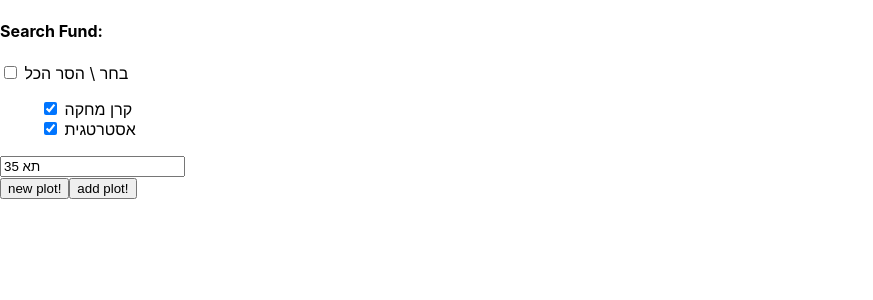
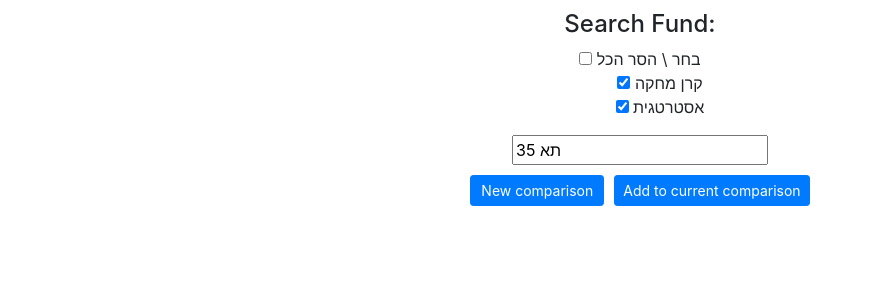
Before and after one commit to nitsan57/stock, a React (Create React App) app: page / in a window 1280 px wide. Shown: the top 300 px of the page, without its empty margins (0-873 px from the left). Built offline with nearby package versions, Linux system fonts and the light colour scheme; what react-plotly.js would draw is missing.

Commit message:
[General] add some style

```diff
--- a/package.json
+++ b/package.json
@@ -7,11 +7,13 @@
     "@testing-library/jest-dom": "^5.11.4",
     "@testing-library/react": "^11.1.0",
     "@testing-library/user-event": "^12.1.10",
+    "bootstrap": "^4.5.3",
     "fetch-jsonp": "^1.1.3",
     "plotly.js": "^1.57.1",
     "plotly.js-basic-dist": "^1.57.1",
     "rc-slider": "^9.7.1",
     "react": "^17.0.1",
+    "react-bootstrap": "^1.4.0",
     "react-dom": "^17.0.1",
     "react-loader-spinner": "^3.1.14",
     "react-plotly.js": "^2.5.0",
--- a/src/Info/Info.js
+++ b/src/Info/Info.js
@@ -1,6 +1,6 @@
-import React           from 'react';
-import { fetch_data }  from '../Utils';
-import Fund_Display    from '../Fund_Display/Fund_Display';
+import React from 'react';
+import { fetch_data } from '../Utils';
+import Fund_Display from '../Fund_Display/Fund_Display';
 
 class Info extends React.Component {
 	constructor(props) {
@@ -22,7 +22,7 @@ class Info extends React.Component {
 		let all_results = [];
 		for (k = 0; k < this.props.funds.length; k++) {
 			fund_id = String(this.props.funds[k]['id']);
-			if (fund_id[0] == '5') {
+			if (fund_id[0] === '5') {
 				url = fund_url + fund_id;
 			} else {
 				url = etf_url + fund_id;
@@ -31,7 +31,6 @@ class Info extends React.Component {
 			all_results.push(fetch_data('GET', url, '', 'application/x-www-form-urlencoded'));
 		}
 		all_results = await Promise.allSettled(all_results); // to wait one time only
-
 		let fund_data;
 		let etf_data;
 
@@ -59,8 +58,8 @@ class Info extends React.Component {
 				var_fee: var_fee,
 				truste_fee: truste_fee,
 			};
-			if(this.state.info.some(e => e.id == relevant_info["id"])) {
-				continue
+			if (this.state.info.some((e) => e.id == relevant_info['id'])) {
+				continue;
 			} else {
 				this.setState((prevState) => ({
 					info: [...prevState.info, relevant_info],
@@ -76,8 +75,8 @@ class Info extends React.Component {
 			this.props.tableHandler();
 		}
 		if (this.props.is_button_pressed !== prevProps.is_button_pressed) {
-			if ((this.props.is_button_pressed) && (this.props.funds.length  == 0)) {
-			this.setState({info:[]})
+			if (this.props.is_button_pressed && this.props.funds.length == 0) {
+				this.setState({ info: [] });
 			}
 		}
 	}
--- a/src/graph/Graph.js
+++ b/src/graph/Graph.js
@@ -36,7 +36,7 @@ class Graph extends React.Component {
 
 	componentDidMount() {}
 
-	async get_intrument_list(first_date, last_date, instrument_list, to_add_plot) {
+	async get_intrument_list(today, instrument_list, to_add_plot) {
 		var raw_data = this.state.raw_data;
 		if (!to_add_plot) {
 			await this.setStateAsync({ data: [] });
@@ -46,11 +46,9 @@ class Graph extends React.Component {
 		}
 		let current_len = this.state.instruments.length;
 		let diff_len = instrument_list.length - this.state.instruments.length;
-		// console.log(current_len, diff_len);
-		// console.log(instrument_list.slice(current_len, current_len + diff_len));
 		let total_inst = this.state.instruments.concat(instrument_list.slice(current_len, current_len + diff_len));
 
-		await this.get_intruments_data(first_date, last_date, total_inst, raw_data);
+		await this.get_intruments_data(today, total_inst, raw_data);
 		this.setState({ instruments: total_inst });
 	}
 
@@ -122,9 +120,7 @@ class Graph extends React.Component {
 			let start_date = 0;
 			if (date_range[1] !== 0) {
 				start_date = min_data_length - date_range[1];
-
 				min_data_length = min_data_length - date_range[0];
-				console.log(min_data_length, start_date);
 			}
 			for (i = 0; i < data_array.length; i++) {
 				value = data_array[i];
@@ -165,16 +161,25 @@ class Graph extends React.Component {
 		});
 	}
 
-	fetch_fund(first_date, last_date, instrument, raw_data) {
+	fetch_fund(today, instrument, raw_data) {
 		var temp_res = [];
-
+		let year = today.split('-')[0];
+		let before_5 = today.replace(year, year - 5);
 		var i;
-		for (i = 1; i < 30; i++) {
+		for (i = 1; i < 42; i++) {
 			var instrument_id = instrument['id'];
 			var url = 'https://mayaapi.tase.co.il/api/fund/history';
 
 			var data =
-				'DateFrom=2015-12-1&DateTo=2020-12-09&FundId=' + instrument_id + '&Page=' + String(i) + '&Period=0';
+				'DateFrom=' +
+				before_5 +
+				'&DateTo=' +
+				today +
+				'&FundId=' +
+				instrument_id +
+				'&Page=' +
+				String(i) +
+				'&Period=0';
 
 			let res = fetch_data('POST', url, data, 'application/x-www-form-urlencoded');
 			temp_res.push(res);
@@ -182,15 +187,17 @@ class Graph extends React.Component {
 		raw_data.push(temp_res);
 	}
 
-	fetch_security(first_date, last_date, instrument, raw_data) {
+	fetch_security(today, instrument, raw_data) {
 		var temp_res = [];
 		var i;
-		for (i = 1; i < 30; i++) {
+		let year = today.split('-')[0];
+		let before_5 = today.replace(year, year - 5);
+		for (i = 1; i < 45; i++) {
 			var instrument_id = instrument['id'];
 			var url = 'https://api.tase.co.il/api/security/historyeod';
 			var data = {
-				dFrom: '2015-12-1',
-				dTo: '2020-12-09',
+				dFrom: before_5,
+				dTo: today,
 				oId: instrument_id,
 				pageNum: i,
 				pType: '8',
@@ -203,7 +210,7 @@ class Graph extends React.Component {
 		raw_data.push(temp_res);
 	}
 
-	async get_intruments_data(first_date, last_date, instruments, raw_data) {
+	async get_intruments_data(today, instruments, raw_data) {
 		var instrument;
 		var i;
 		let add_len = raw_data.length;
@@ -212,9 +219,9 @@ class Graph extends React.Component {
 			instrument = instruments[i];
 			var instrument_id = instrument['id'];
 			if (String(instrument_id)[0] === '1') {
-				this.fetch_security(first_date, last_date, instrument, raw_data);
+				this.fetch_security(today, instrument, raw_data);
 			} else {
-				this.fetch_fund(first_date, last_date, instrument, raw_data);
+				this.fetch_fund(today, instrument, raw_data);
 			}
 		}
 		this.setState({ raw_data: raw_data });
@@ -227,8 +234,7 @@ class Graph extends React.Component {
 		if (this.props.is_button_pressed !== prevProps.is_button_pressed) {
 			if (this.props.is_button_pressed) {
 				this.setState({ is_data_loaded: false });
-				var first_date = this.props.first_date;
-				var last_date = this.props.last_date;
+				var today = this.props.today;
 				var funds = this.props.funds;
 				if (funds.length === 0) {
 					this.setState({ is_data_loaded: null });
@@ -236,7 +242,7 @@ class Graph extends React.Component {
 					return;
 				}
 				var to_add_plot = this.props.to_add_plot;
-				await this.get_intrument_list(first_date, last_date, funds, to_add_plot);
+				await this.get_intrument_list(today, funds, to_add_plot);
 				this.props.graphHandler();
 				this.setState({ is_data_loaded: true });
 			}
@@ -264,21 +270,19 @@ class Graph extends React.Component {
 			return null;
 		}
 		if (this.state.is_data_loaded) {
-			// console.log(this.state.data);
-			let width = 940;
-			let height = 640;
 			let range_params = this.range_params(this.state.dates);
 			return (
-				<div style={{ width: width, margin: 50 }}>
+				<div style={{ margin: 50 }}>
 					<Plot
 						data={this.state.data}
 						layout={{
-							width: width,
-							height: height,
 							autosize: true,
-							title: 'A Crazy Plot',
+							title: 'Stock graph',
 							yaxis: { tickformat: ',.0%' },
+							responsive: true,
 						}}
+						useResizeHandler={true}
+						style={{ width: '100%', height: '100%' }}
 					/>
 					<h4>Date Range</h4>
 					<Range
--- a/src/search_bar/Search.js
+++ b/src/search_bar/Search.js
@@ -1,9 +1,11 @@
-import React           from 'react';
-import Graph           from '../graph/Graph';
-import Information     from '../info-json';
-import Info            from '../Info/Info';
-import Loader          from 'react-loader-spinner';
-import CheckBox        from '../Check_Box/Check_Box';
+import React from 'react';
+import Graph from '../graph/Graph';
+import Information from '../info-json';
+import Info from '../Info/Info';
+import Loader from 'react-loader-spinner';
+import Button from 'react-bootstrap/Button';
+import 'bootstrap/dist/css/bootstrap.min.css';
+import CheckBox from '../Check_Box/Check_Box';
 
 class Search extends React.Component {
 	constructor(props) {
@@ -14,20 +16,31 @@ class Search extends React.Component {
 			is_button_pressed: false,
 			to_add_plot: false,
 			result: [],
-			fund_set: new Set(), //[],
+			fund_set: new Set(),
 			fund_list: [],
 			data: Information,
 			search_message: 'Search Fund:',
+			today: this.get_today(),
 			search_checkbox: [
-				{ id: 1, value: "קרן מחקה", isChecked: true},
-			    { id: 2, value: "אסטרטגית", isChecked: true}
-			  ]
+				{ id: 1, value: 'קרן מחקה', isChecked: true },
+				{ id: 2, value: 'אסטרטגית', isChecked: true },
+			],
 		};
 		this.handleInputChange = this.handleInputChange.bind(this);
 		this.clearSearch = this.clearSearch.bind(this);
 		this.addSearch = this.addSearch.bind(this);
 		this.graphHandler = this.graphHandler.bind(this);
 		this.tableHandler = this.tableHandler.bind(this);
+	}
+
+	get_today() {
+		var today = new Date();
+		var dd = String(today.getDate()).padStart(2, '0');
+		var mm = String(today.getMonth() + 1).padStart(2, '0'); //January is 0!
+		var yyyy = today.getFullYear();
+
+		today = yyyy + '-' + mm + '-' + dd;
+		return today;
 	}
 
 	search() {
@@ -41,25 +54,21 @@ class Search extends React.Component {
 
 			return res;
 		});
-		console.log("Check box:",filteredData)
+		console.log('Check box:', filteredData);
 		this.setState({
 			result: filteredData,
 		});
-		//var funds = new Set(); //[];  //if (a.indexOf(value)==-1) a.push(value);
 		var temp_fund = null;
 		let funds_arr = [];
 		filteredData.forEach((item) => {
 			temp_fund = { name: item['שם'], id: item['מס\' ני"ע'] };
 			this.state.fund_set.add(JSON.stringify(temp_fund));
 		});
-		// console.log('!!!!!!!!!!!!');
-		// console.log(this.state.fund_set.size);
 		if (filteredData.length === 0) {
 			this.setState({ search_message: 'No funds found try other keyword' });
-		} else if (filteredData.length > 15) {
+		} else if (filteredData.length > 45) {
 			this.setState({ search_message: 'Too many funds found please search more specifically' });
 		} else {
-
 			this.setState({ search_message: 'Search results:' });
 
 			for (var it = this.state.fund_set.values(), val = null; (val = it.next().value); ) {
@@ -98,23 +107,20 @@ class Search extends React.Component {
 	}
 
 	checkBoxHandleAllChecked = (event) => {
-		let options = this.state.search_checkbox
-		options.forEach(option => option.isChecked = event.target.checked)
-		this.setState({search_checkbox: options})
-	}
+		let options = this.state.search_checkbox;
+		options.forEach((option) => (option.isChecked = event.target.checked));
+		this.setState({ search_checkbox: options });
+	};
 
 	handleCheckChieldElement = (event) => {
-		let options = this.state.search_checkbox
-		options.forEach(option => {
-		   if (option.value === event.target.value)
-		   option.isChecked =  event.target.checked
-		})
-		this.setState({search_checkbox: options})
-	}
+		let options = this.state.search_checkbox;
+		options.forEach((option) => {
+			if (option.value === event.target.value) option.isChecked = event.target.checked;
+		});
+		this.setState({ search_checkbox: options });
+	};
 
 	render() {
-		var first_date = '23/04/2020';
-		var last_date = '23/09/2020';
 		// console.log('Funds:', this.state.fund_list);
 
 		let loading = (
@@ -130,35 +136,48 @@ class Search extends React.Component {
 
 		return (
 			<div
-			// style={{
-			// 	display: 'flex',
-			// 	justifyContent: 'center',
-			// 	alignItems: 'center',
-			// }}
+				style={{
+					textAlign: 'center',
+				}}
 			>
-				<form>
+				<form
+					style={{
+						marginLeft: 0,
+						marginRight: 0,
+						marginTop: 10,
+						marginBottom: 10,
+						paddingLeft: 0,
+						paddingRight: 0,
+					}}
+				>
 					<h4>{this.state.search_message}</h4>
-					<input type="checkbox"  onClick={this.checkBoxHandleAllChecked} value="checkedall" /> בחר \ הסר הכל
+					<input type="checkbox" onClick={this.checkBoxHandleAllChecked} value="checkedall" /> בחר \ הסר הכל
 					<ul>
-                    {
-                        this.state.search_checkbox.map((option) => {
-                        return (<CheckBox handleCheckChieldElement={this.handleCheckChieldElement}  {...option} />)
-                        })
-                    }
+						{this.state.search_checkbox.map((option) => {
+							return <CheckBox handleCheckChieldElement={this.handleCheckChieldElement} {...option} />;
+						})}
 					</ul>
 					<input value={this.state.search_keyword} onChange={this.handleInputChange} />
 				</form>
-				<button onClick={this.clearSearch}>new plot!</button>
-				<button onClick={this.addSearch}> add plot!</button>
-
-				{/* <FastSearch // todo: add styling.
-				/> */}
-
+				<Button
+					style={{
+						marginLeft: 0,
+						marginRight: 10,
+						paddingLeft: 10,
+						paddingRight: 10,
+					}}
+					variant="primary"
+					size="sm"
+					onClick={this.clearSearch}
+				>
+					New comparison
+				</Button>
+				<Button variant="primary" size="sm" onClick={this.addSearch}>
+					Add to current comparison
+				</Button>
 				{loading}
-				<div>
 				<Graph
-						first_date={first_date}
-						last_date={last_date}
+					today={this.state.today}
 					funds={this.state.fund_list}
 					graphHandler={this.graphHandler}
 					is_button_pressed={this.state.is_button_pressed}
@@ -170,7 +189,6 @@ class Search extends React.Component {
 					is_button_pressed={this.state.is_button_pressed}
 				/>
 			</div>
-			</div>
 		);
 	}
 }
```
Also changed, not shown: 1 other file (tests, documents, lock files or other folders). Lines whose indentation alone changed are shown as unchanged.
